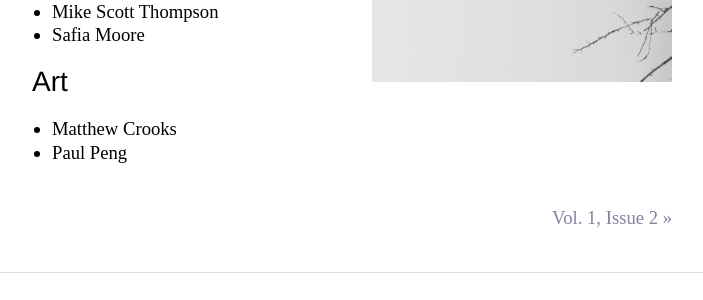
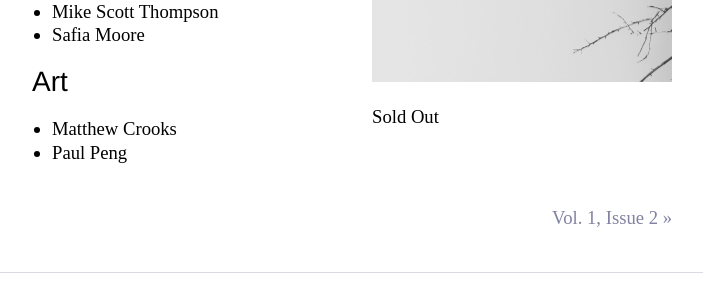
Before and after one commit to HVTN/hvtn.github.io, a Jekyll site: the page built from _posts/2015-03-26-v1-n1.markdown, in a window 1280 px wide. Shown: the part 713-1013 px from the top of the page, without its empty margins (288-991 px from the left). Built offline with Jekyll 4.4.1, drawn with Linux system fonts in a browser that asks for light colours; nearby versions of some CDN libraries.

Commit message:
Update 2015-03-26-v1-n1.markdown

```diff
--- a/_posts/2015-03-26-v1-n1.markdown
+++ b/_posts/2015-03-26-v1-n1.markdown
@@ -6,6 +6,9 @@ categories: vol1 issue
 permalink: /v1-1/
 
 cover-img: "v1-1.jpg"
+
+paypal-button: |
+    <p>Sold Out</p>
 
 ---
 
```
